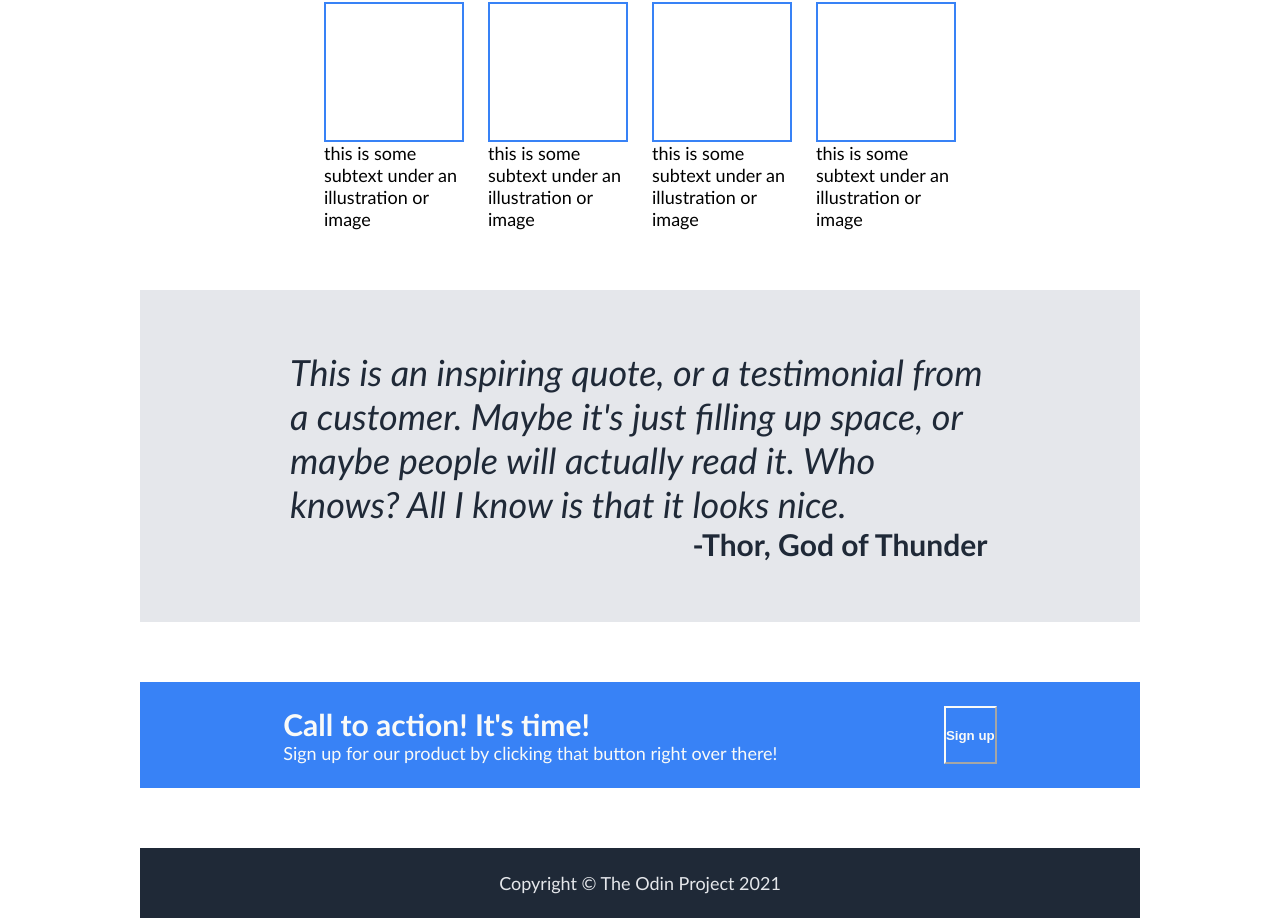
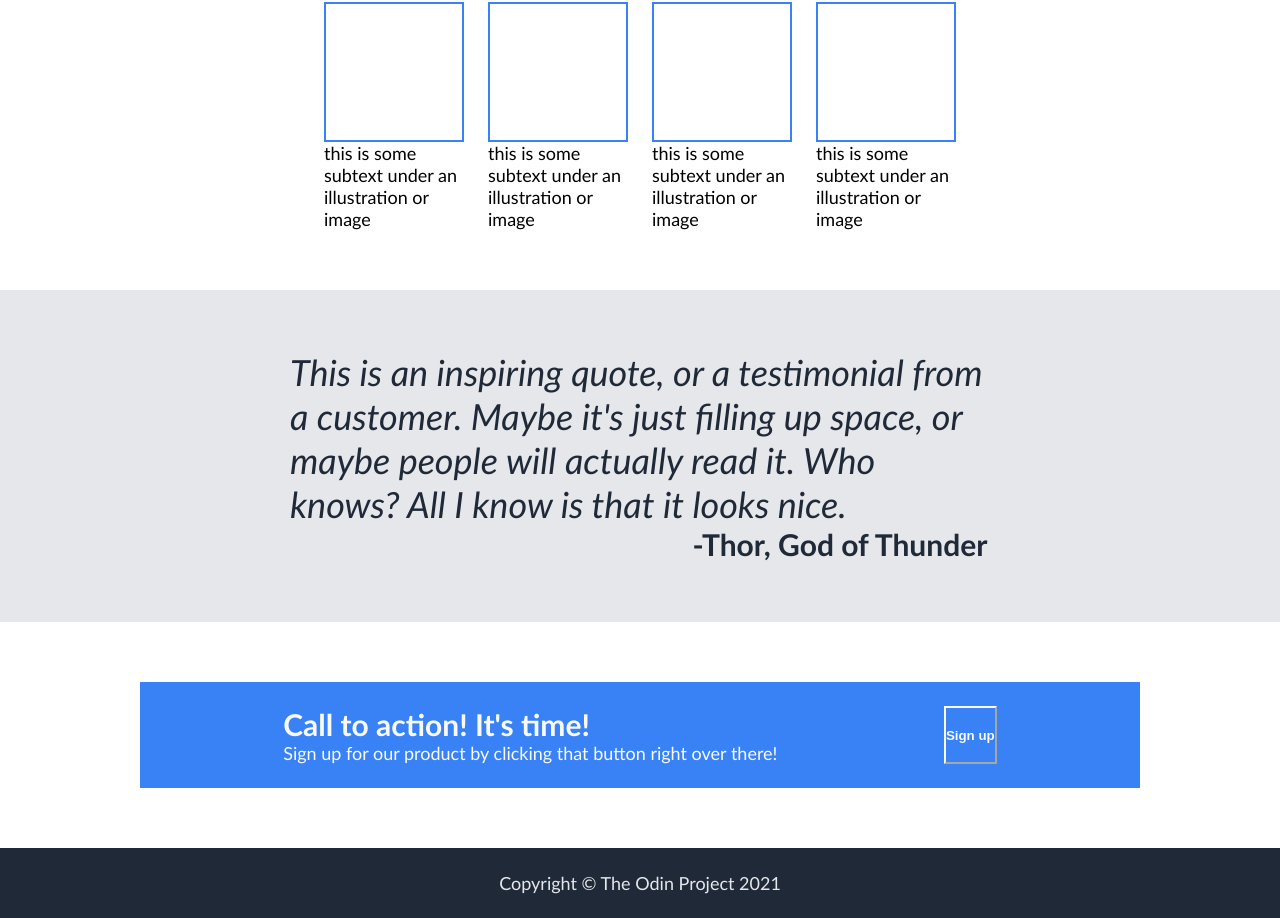
Before and after one commit to stroncaro/odin-landing, a plain HTML site: page index.html in a window 1280 px wide. Shown: the part 464-1382 px from the top of the page. Drawn offline with Linux system fonts and the light colour scheme.

Commit message:
fix: section background not reaching page borders
Some sections (header, hero, quote and footer) should have a background
that covers the page horizontally. However, this was not being achieved
because of how the HTML was structured.

Now, each section is a div block (so it renders with normal flow) that
has `display: flex` and contains only one flex element: a div that has
the content for the section (and has a specific css class applied).
This way, the `section` parent is the one with the background, centers
the child, and sets the child size.

```diff
--- a/index.html
+++ b/index.html
@@ -8,14 +8,17 @@
 </head>
 
 <body>
-  <div class="section header">
+  <div class="section">
+    <div class="header">
       <div class="logo">Header Logo</div>
       <a>header link one</a>
       <a>header link two</a>
       <a>header link three</a>
     </div>
+  </div>
 
-  <div class="section hero">
+  <div class="section">
+    <div class="hero">
       <div class="hero-content">
         <h1 class="title">This website is awesome</h1>
         <p>This website has some subtext that goes here under the main title. It's a smaller font and the color is lower contrast</p>
@@ -23,8 +26,10 @@
       </div>
       <div class="hero-img">this is a placeholder for an image</div>
     </div>
+  </div>
 
-  <div class="section info">
+  <div class="section">
+    <div class="info">
       <h2>Some random information.</h2>
       <div class="info-content">
         <div class="card">
@@ -45,13 +50,17 @@
         </div>
       </div>
     </div>
+  </div>
 
-  <div class="section quote">
+  <div class="section">
+    <div class="quote">
       <p>This is an inspiring quote, or a testimonial from a customer. Maybe it's just filling up space, or maybe people will actually read it. Who knows? All I know is that it looks nice.</p>
       <p>-Thor, God of Thunder</p>
     </div>
+  </div>
 
-  <div class="section call-to-action">
+  <div class="section">
+    <div class="call-to-action">
       <div class="cta-box">
         <div class="cta-text">
           <h2>Call to action! It's time!</h2>
@@ -60,7 +69,10 @@
         <button class="cta-button">Sign up</button>
       </div>
     </div>
+  </div>
 
-  <div class="section footer">Copyright © The Odin Project 2021</div>
+  <div class="section">
+    <div class="footer">Copyright © The Odin Project 2021</div>
+  </div>
 </body>
 </html>
--- a/styles.css
+++ b/styles.css
@@ -19,14 +19,25 @@
 
 
 body {
-  display: flex;
-  flex-direction: column;
-  align-items: center;
-
   font-family: 'Gill Sans', 'Gill Sans MT', Calibri, 'Trebuchet MS', sans-serif;
 }
 
+.section:has(> .header), .section:has(> .hero), .section:has(> .footer) {
+  background-color: var(--color-black);
+  color: var(--color-white);
+}
+
+.section:has(> .quote) {
+  background-color: var(--color-gray);
+  color: var(--color-black);
+}
+
 .section {
+  display: flex;
+  justify-content: center;
+}
+
+.section > div {
   width: 1000px;
   display: flex;
   justify-content: center;
@@ -34,11 +45,6 @@ body {
 
 .hero, .info, .quote, .call-to-action {
   padding: 60px 0;
-}
-
-.header, .hero, .footer {
-  background-color: var(--color-black);
-  color: var(--color-white);
 }
 
 .header {
@@ -102,12 +108,8 @@ body {
 }
 
 .quote {
-  display: flex;
   flex-direction: column;
   align-items: center;
-
-  background-color: var(--color-gray);
-  color: var(--color-black);
 }
 
 .quote p:nth-child(1) {
```
Lines whose indentation alone changed are shown as unchanged.
